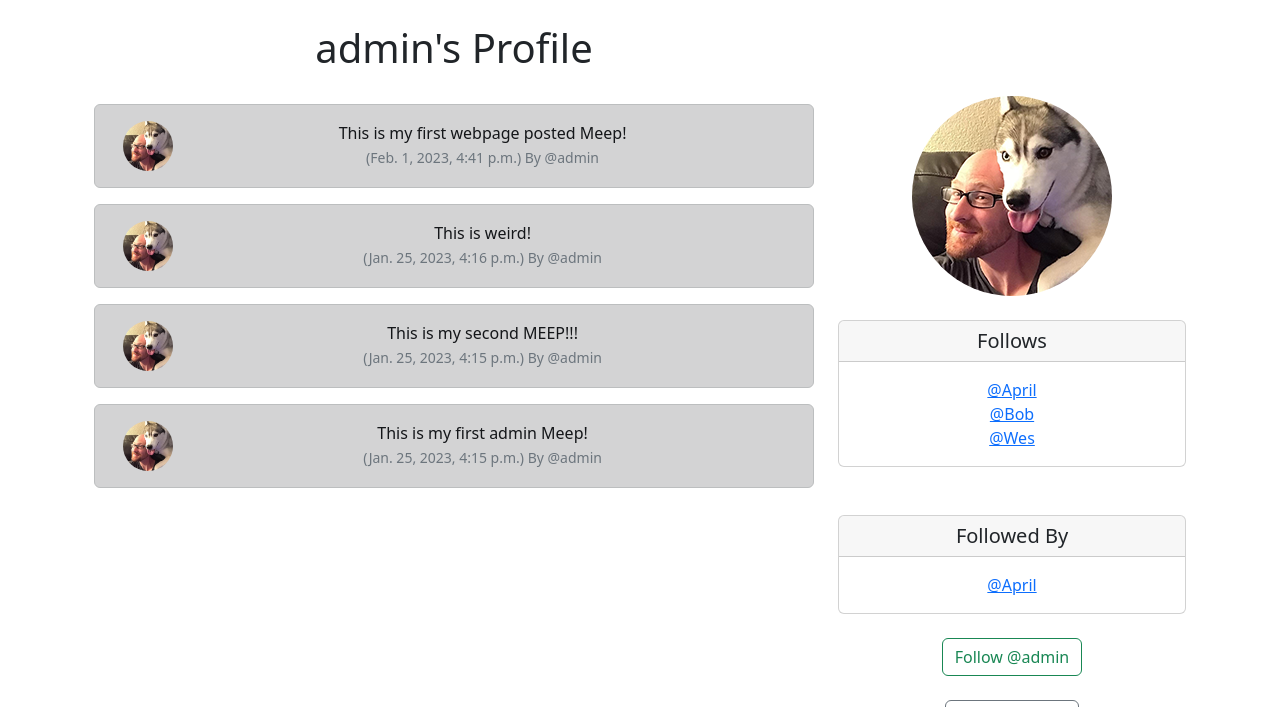
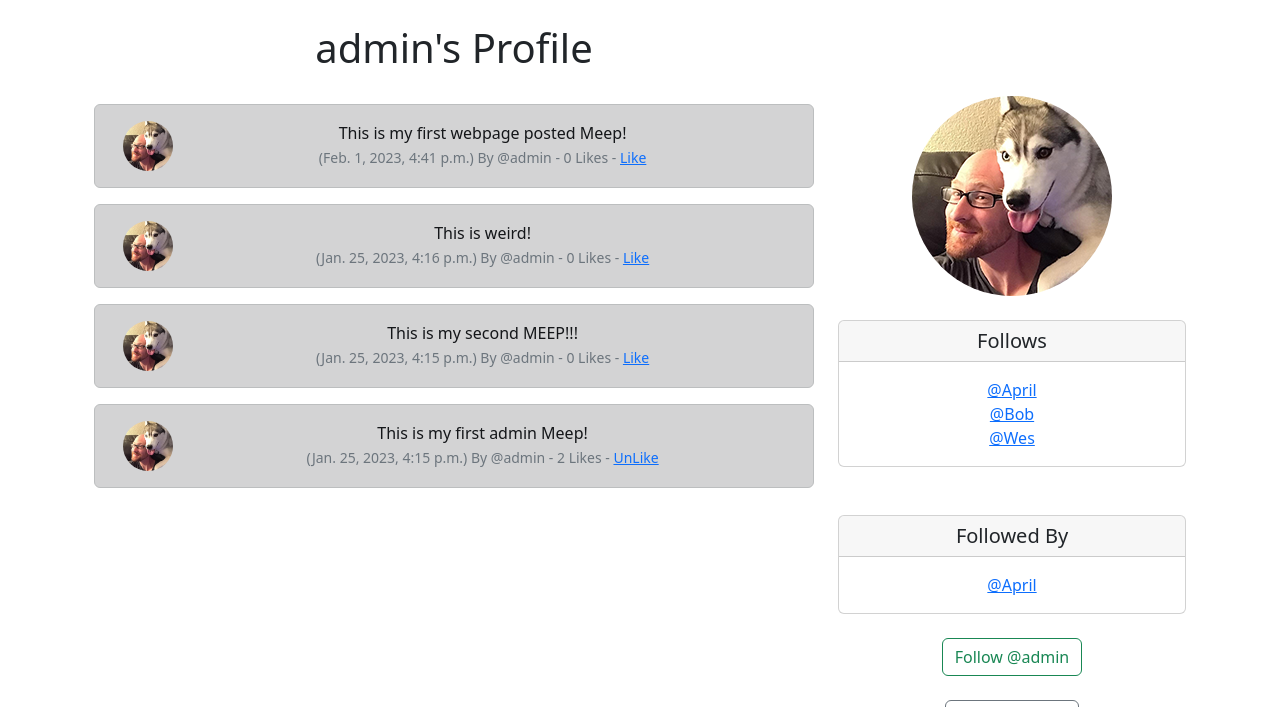
Before and after one commit to julianarm29/projeto2, a Django app: page /profile/1 in a window 1280 px wide. Shown: the part 56-763 px from the top of the page. Run offline with Django 4.2, Linux system fonts and the light colour scheme; a user stored in the database is signed in; data comes from the database, SQL or seed files in the repository; both versions use the stored data as it was after the commit.

Commit message:
likes on profile pages

```diff
--- a/musker/templates/base.html
+++ b/musker/templates/base.html
@@ -3,7 +3,7 @@
   <head>
     <meta charset="utf-8">
     <meta name="viewport" content="width=device-width, initial-scale=1">
-    <title>Bootstrap demo</title>
+    <title>Musker Twitter Clone</title>
     <link href="https://cdn.jsdelivr.net/npm/bootstrap@5.2.3/dist/css/bootstrap.min.css" rel="stylesheet" integrity="sha384-rbsA2VBKQhggwzxH7pPCaAqO46MgnOM80zW1RWuH61DGLwZJEdK2Kadq2F9CUG65" crossorigin="anonymous">
   </head>
   <body>
--- a/musker/templates/profile.html
+++ b/musker/templates/profile.html
@@ -31,6 +31,14 @@
 			  				<small class="text-muted">
 			  					({{ meep.created_at}}) By
 			  					@{{ meep.user.username }}
+			  		- {{ meep.number_of_likes }} Likes -
+
+			  		{% if user in meep.likes.all %}
+				  	  <a href="{% url 'meep_like' meep.id %}">UnLike</a>
+				  	{% else %}
+				  		<a href="{% url 'meep_like' meep.id %}">Like</a>
+				  	{% endif %}
+
 
 			  				</small>
 						</div><br/><br/>
--- a/musker/views.py
+++ b/musker/views.py
@@ -131,7 +131,7 @@ def meep_like(request, pk):
 		else:
 			meep.likes.add(request.user)
 
-		return redirect('home')
+		return redirect(request.META.get("HTTP_REFERER"))
 
 
 
```
Also changed, not shown: db.sqlite3.
